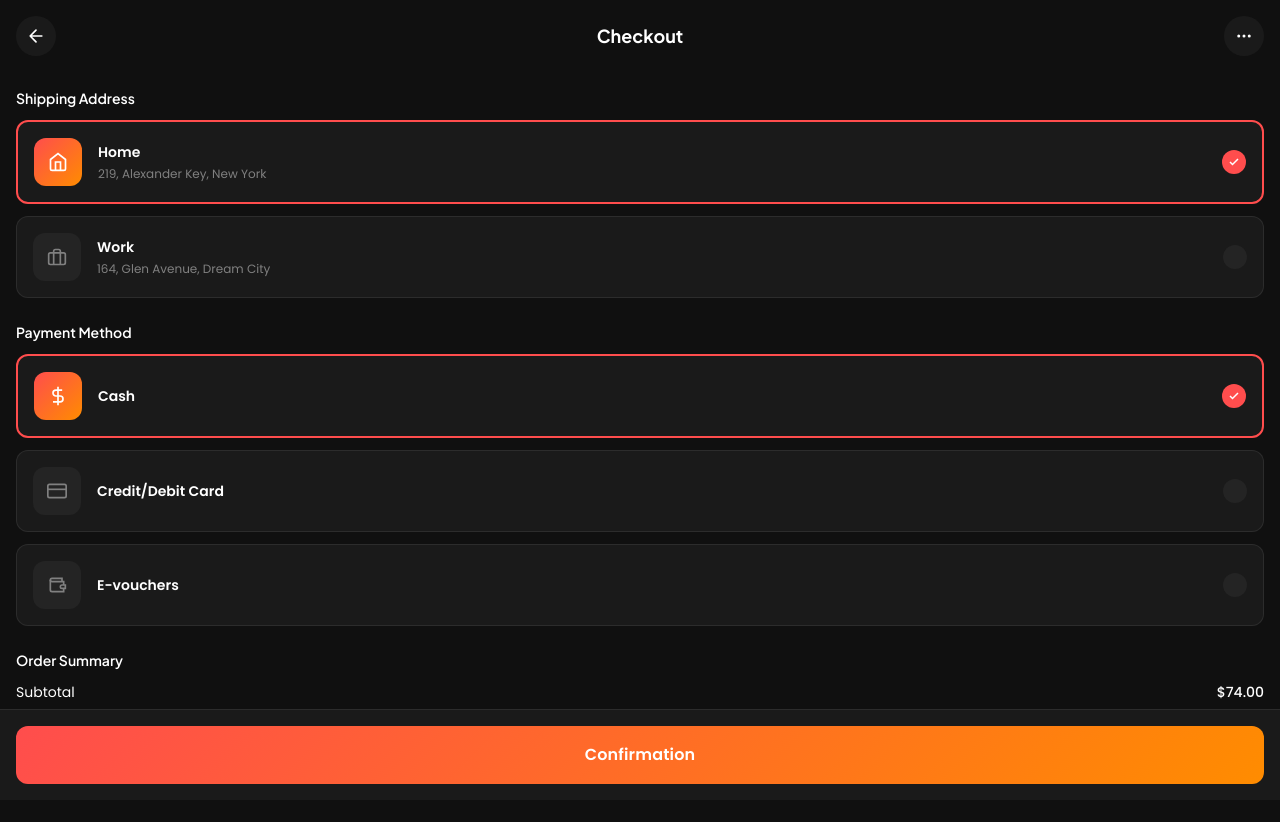
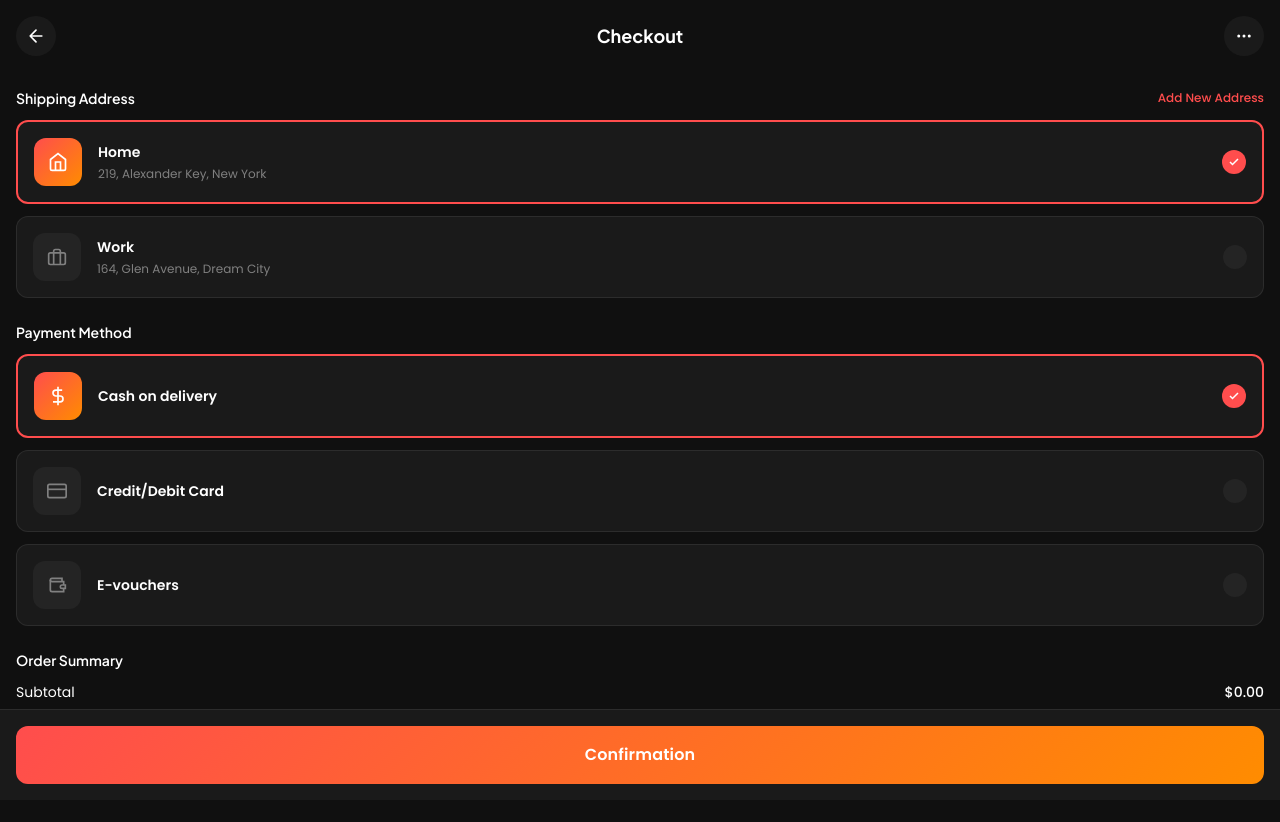
Before and after one commit to rohxama/Zesty, a React (Vite) app in the folder client/: page /checkout in a window 1280 px wide. Shown: the top 822 px of the page. Built offline with nearby package versions, Linux system fonts and the light colour scheme; no server answers; sample sign-in values are in the browser's storage.

Commit message:
feat: checkout page reads from Redux cart, add new address link, matches design

```diff
--- a/client/src/pages/CheckoutPage.tsx
+++ b/client/src/pages/CheckoutPage.tsx
@@ -1,13 +1,15 @@
 import { useNavigate } from 'react-router-dom'
 import { useState } from 'react'
+import { useAppSelector } from '@/hooks/useRedux'
 
 export default function CheckoutPage() {
   const navigate = useNavigate()
   const [selectedAddress, setSelectedAddress] = useState('home')
   const [selectedPayment, setSelectedPayment] = useState('cash')
+  const cartItems = useAppSelector((state) => state.cart.items)
 
-  const subtotal = 74.00
-  const delivery = 10.00
+  const subtotal = cartItems.reduce((sum, item) => sum + item.food.price * item.quantity, 0)
+  const delivery = cartItems.length > 0 ? 10.00 : 0
   const total = subtotal + delivery
 
   return (
@@ -46,12 +48,20 @@ export default function CheckoutPage() {
 
       {/* Shipping Address */}
       <div className="px-4 pt-4">
+        <div className="flex items-center justify-between">
           <h2
             className="font-heading text-sm font-semibold"
             style={{ color: 'var(--color-text-primary)' }}
           >
             Shipping Address
           </h2>
+          <button
+            className="text-xs font-medium"
+            style={{ color: 'var(--color-primary-red)' }}
+          >
+            Add New Address
+          </button>
+        </div>
         <div className="mt-3 space-y-3">
           {/* Home Address */}
           <button
@@ -158,7 +168,7 @@ export default function CheckoutPage() {
               </svg>
             </div>
             <div className="flex-1 text-left">
-              <h3 className="font-body text-sm font-semibold" style={{ color: 'var(--color-text-primary)' }}>Cash</h3>
+              <h3 className="font-body text-sm font-semibold" style={{ color: 'var(--color-text-primary)' }}>Cash on delivery</h3>
             </div>
             <div
               className="flex h-6 w-6 items-center justify-center rounded-full"
```
Lines whose indentation alone changed are shown as unchanged.
